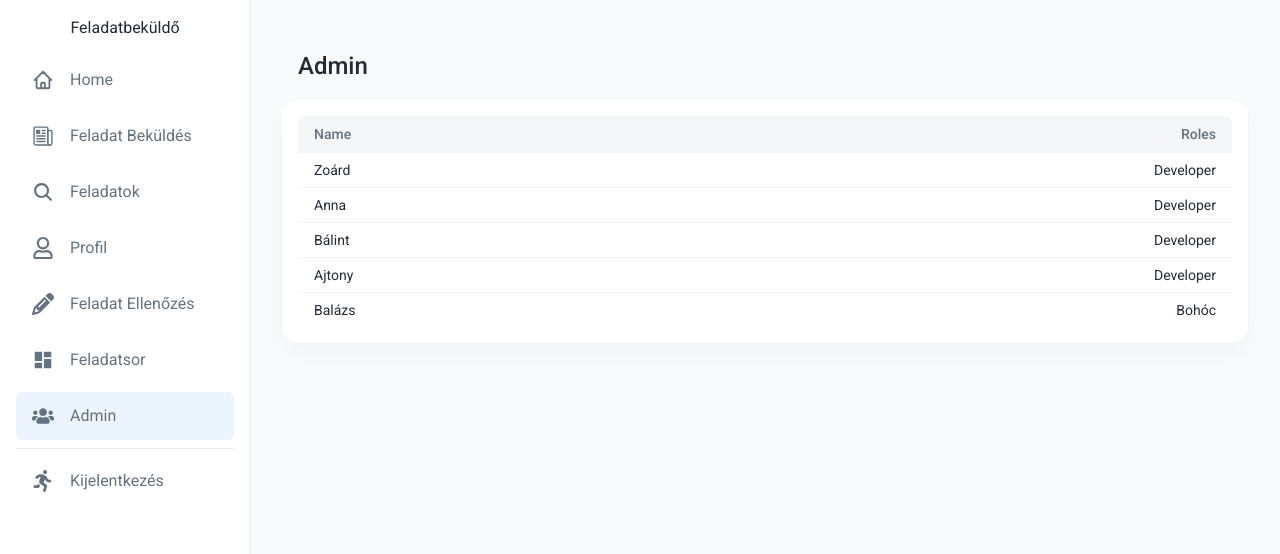
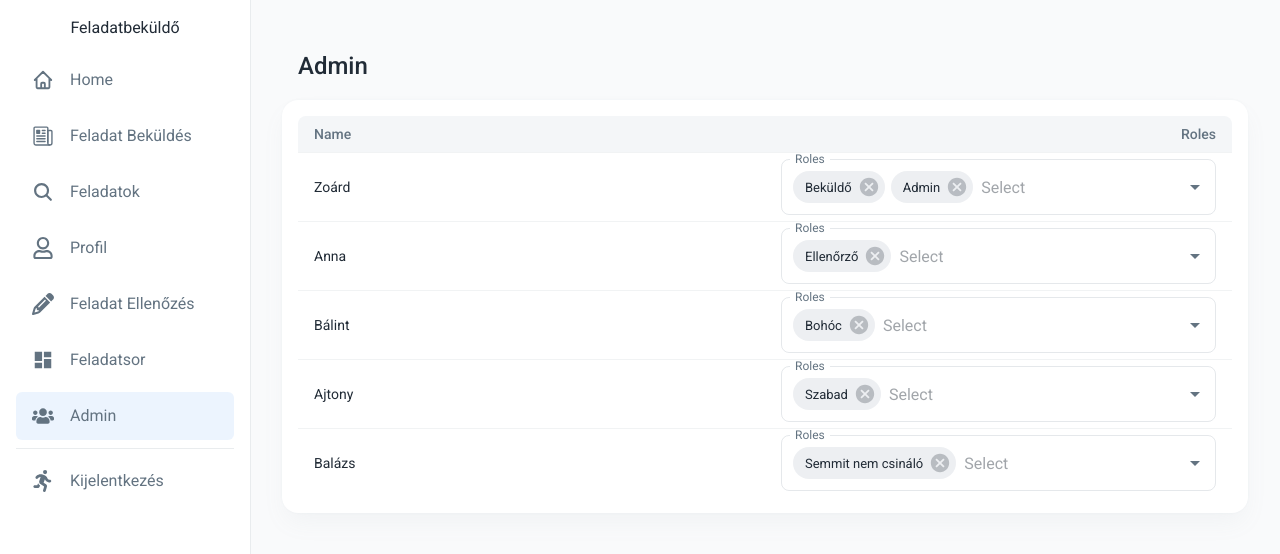
Before and after one commit to mok-it/feladatsor-frontend, a React (Vite) app: page /exercise-compose in a window 1280 px wide. Both pictures are taken after a click on the item "Admin". Shown: the top 554 px of the page. Built offline with nearby package versions, Linux system fonts and the light colour scheme.

Commit message:
Update Admin.tsx
the admin page is ready

```diff
--- a/src/pages/Admin.tsx
+++ b/src/pages/Admin.tsx
@@ -6,18 +6,35 @@ import TableContainer from '@mui/material/TableContainer';
   import TableHead from '@mui/material/TableHead';
   import TableRow from '@mui/material/TableRow';
   import Paper from '@mui/material/Paper';
+  import Checkbox from '@mui/material/Checkbox';
+  import TextField from '@mui/material/TextField';
+  import Autocomplete from '@mui/material/Autocomplete';
+  import { MdCheckBoxOutlineBlank } from "react-icons/md";
+  import { IoMdCheckbox } from "react-icons/io";
 
-function createData(name: string, roles: string) {
+  function createData(name: string, roles: string[]) {
     return { name, roles };
   }
 
+  const icon = <MdCheckBoxOutlineBlank fontSize="small" />;
+  const checkedIcon = <IoMdCheckbox fontSize="small" />;
+
+  const Roles = [
+    { name: 'Beküldő' },
+    { name: 'Ellenőrző' },
+    { name: 'Admin' },
+    { name: 'Bohóc' },
+    { name: 'Szabad' },
+    { name: 'Semmit nem csináló' },
+  ];
+
   const rows = [
-  createData('Zoárd', 'Developer'),
-  createData('Anna', 'Developer'),
-  createData('Bálint', 'Developer'),
-  createData('Ajtony', 'Developer'),
-  createData('Balázs', 'Bohóc'),
-];
+    createData('Zoárd', ['Beküldő', 'Admin']),
+    createData('Anna', ['Ellenőrző']),
+    createData('Bálint', ['Bohóc']),
+    createData('Ajtony', ['Szabad']),
+    createData('Balázs', ['Semmit nem csináló']),
+  ]
 
   export const AdminPage = () => {
     return (
@@ -32,16 +49,43 @@ export const AdminPage = () => {
                 <TableHead>
                   <TableRow>
                     <TableCell>Name</TableCell>
-                  <TableCell align="right">Roles</TableCell> {/* align helyesírása helyesen */}
+                    <TableCell align="right">Roles</TableCell>
                   </TableRow>
                 </TableHead>
                 <TableBody>
                   {rows.map((row) => (
                     <TableRow key={row.name} sx={{ '&:last-child td, &:last-child th': { border: 0 } }}>
-                    <TableCell component="th" scope="row">
+                      <TableCell scope="row" width={'50%'}>
                         {row.name}
                       </TableCell>
-                    <TableCell align="right">{row.roles}</TableCell> {/* Jobbra igazítás */}
+                      <TableCell align="right">
+                        <Autocomplete
+                          multiple
+                          id={`checkboxes-tags-demo-${row.name}`}
+                          options={Roles}
+                          disableCloseOnSelect
+                          getOptionLabel={(option) => option?.name || ''}
+                          defaultValue={row.roles.map(role => Roles.find(r => r.name === role))}
+                          renderOption={(props, option, { selected }) => (
+                            <li {...props}>
+                              <Checkbox
+                                icon={icon}
+                                checkedIcon={checkedIcon}
+                                style={{ marginRight: 8 }}
+                                checked={selected}
+                              />
+                              {option && option.name} {/* Ellenőrizzük, hogy az option nem undefined */}
+                            </li>
+                          )}
+                          renderInput={(params) => (
+                            <TextField
+                              {...params}
+                              label="Roles"
+                              placeholder="Select"
+                            />
+                          )}
+                        />
+                      </TableCell>
                     </TableRow>
                   ))}
                 </TableBody>
```
Lines whose indentation alone changed are shown as unchanged.
